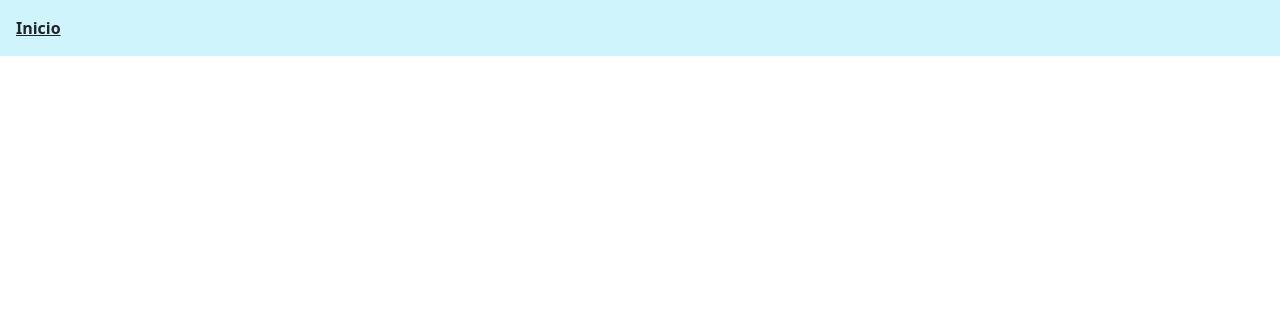
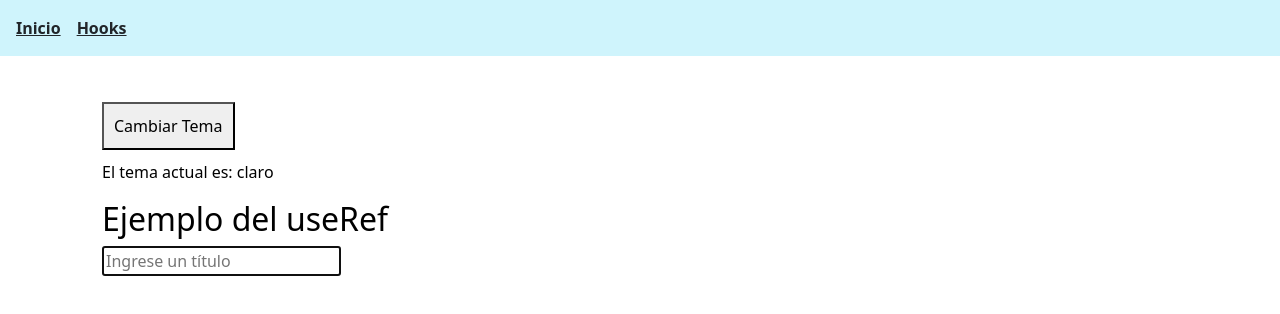
Before and after one commit to FedeAMasin/ParcialReact, a React (Vite) app: page /#/hooks in a window 1280 px wide. Before the commit this address had no page. Shown: the top 314 px of the page. Built offline with nearby package versions, Linux system fonts and the light colour scheme.

Commit message:
Implementacion de useContext y useRef

```diff
--- a/src/App.css
+++ b/src/App.css
@@ -182,3 +182,22 @@
     border-right-color: var(--border);
   }
 }
+
+.claro {
+  background-color: white;
+  color: black;
+  min-height: 100vh;
+  padding: 20px;
+}
+
+.oscuro {
+  background-color: #222;
+  color: white;
+  min-height: 100vh;
+  padding: 20px;
+}
+
+button {
+  padding: 10px;
+  margin: 10px 0;
+}
--- a/src/App.jsx
+++ b/src/App.jsx
@@ -4,6 +4,7 @@ import './App.css'
 //Poner rutas para importar componentes en la navegación
 //en este archivo deberia coordinar la estructura de la navegacion.
 import Inicio from './pages/Inicio.jsx'
+import HooksPage from './pages/HooksPage'
 //import PostDetailPage from './pages/PostDetailPage'
 import Navbar from './components/Navbar'
 
@@ -17,6 +18,7 @@ function App() {
       <div className="container mt-3 strong">
         <Routes>
             <Route path="/" element={<Inicio />} />
+            <Route path="/hooks" element={<HooksPage />} />
             {/* Chicos aca hay que agregar las rutas a sus componentes.*/}
             {/* ej: <Route path="/post/:id" element={<PostDetailPage />} />*/}
         </Routes>
--- /dev/null
+++ b/src/components/EstadoTema.jsx
@@ -0,0 +1,19 @@
+import { useContext } from "react";
+import { TemaContext } from "../context/TemaContext";
+
+function EstadoTema() {
+
+  const { tema } = useContext(TemaContext);
+
+  return (
+    <div>
+
+      <p>El tema actual es: {tema}</p>
+    </div>
+  );
+}
+
+export default EstadoTema;
+
+/* consume el contexto
+ y muestra el tema actual*/
--- /dev/null
+++ b/src/components/FormularioRef.jsx
@@ -0,0 +1,24 @@
+import { useRef, useEffect } from "react";
+
+function FormularioRef() {
+
+  const inputRef = useRef(null); /*creamos una referencia */
+
+  useEffect(() => {
+    inputRef.current.focus();/* cuando abrimos la pantalla, cursor dentro del input automaticamente*/
+  }, []);
+
+  return (
+    <div>
+      <h2>Ejemplo del useRef</h2>
+
+      <input
+        ref={inputRef}
+        type="text"
+        placeholder="Ingrese un título"
+      />
+    </div>
+  );
+}
+
+export default FormularioRef;
--- /dev/null
+++ b/src/components/MostrarTema.jsx
@@ -0,0 +1,21 @@
+import { useContext } from "react";
+import { TemaContext } from "../context/TemaContext";
+
+function MostrarTema() {
+const { tema, setTema } = useContext(TemaContext);
+
+  return (
+    <>
+
+    <button onClick={() =>
+     setTema(tema === "claro" ? "oscuro" : "claro")
+
+    }
+    >
+  Cambiar Tema
+</button>
+</>
+  );
+}
+
+export default MostrarTema;
--- a/src/components/Navbar.jsx
+++ b/src/components/Navbar.jsx
@@ -10,6 +10,9 @@ const NavigationBar = () => {
         <Link to="/" className="link-dark text-decoration-underline">
         Inicio
         </Link>
+        <Link to="/hooks" className="link-dark text-decoration-underline">
+        Hooks
+        </Link>
 
     </nav>
   );
--- /dev/null
+++ b/src/context/TemaContext.jsx
@@ -0,0 +1,2 @@
+import { createContext } from "react";
+export const TemaContext = createContext(null );
--- /dev/null
+++ b/src/pages/HooksPage.jsx
@@ -0,0 +1,27 @@
+import { useState } from "react";
+
+import { TemaContext } from "../context/TemaContext";
+
+import MostrarTema from "../components/MostrarTema";
+import EstadoTema from "../components/EstadoTema";
+import FormularioRef from "../components/FormularioRef";
+
+function HooksPage() {
+  const [tema, setTema] = useState("claro");
+
+  return (
+    <TemaContext.Provider value={{ tema, setTema }}>
+      <div className={tema}>
+
+
+        <MostrarTema />
+
+        <EstadoTema />
+
+        <FormularioRef />
+      </div>
+    </TemaContext.Provider>
+  );
+}
+
+export default HooksPage;
```
